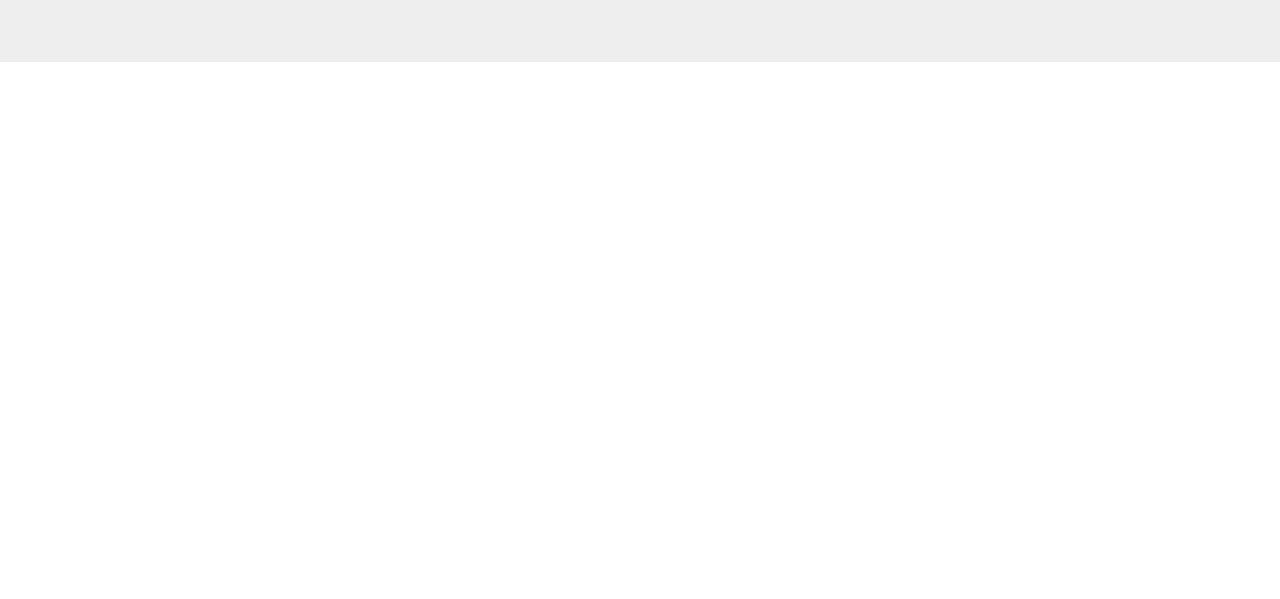
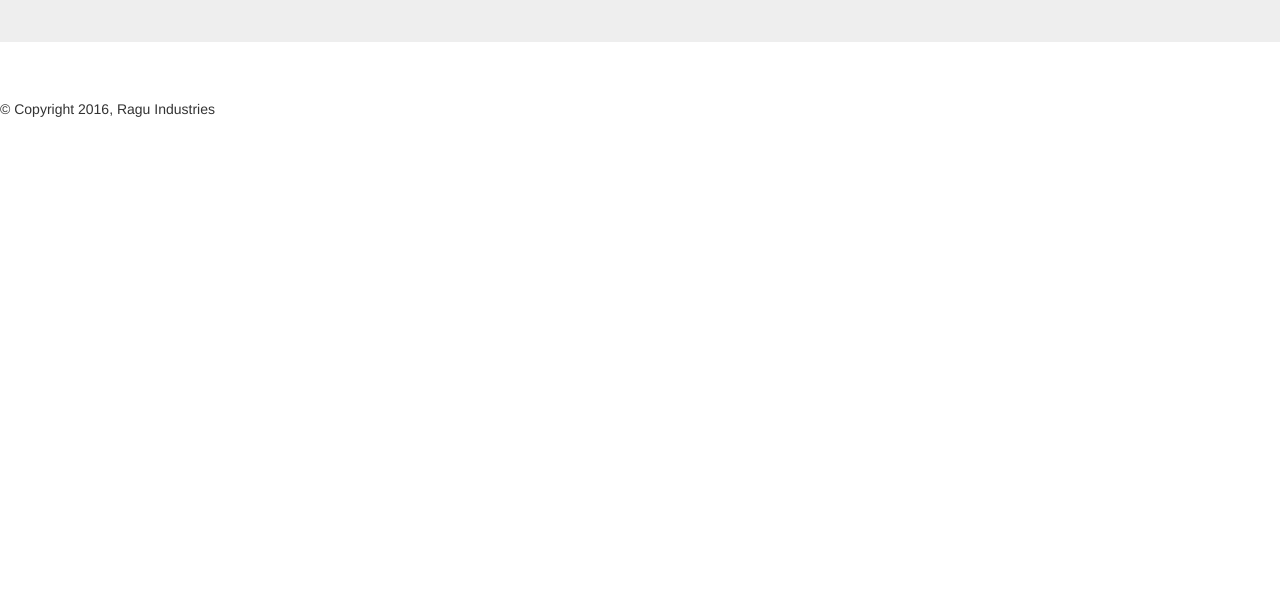
Before and after one commit to JGallegos1/Quality-Assurance-Assignment, a plain HTML site: page bug.html in a window 1280 px wide. Shown: the part 201-800 px from the top of the page. Drawn offline with nearby package versions, Linux system fonts and the light colour scheme.

Commit message:
Added copyright notice to every page

```diff
--- a/bug.html
+++ b/bug.html
@@ -64,6 +64,7 @@
     </ul>
     <div class="jumbotron">
         <h1>Famous Bugs</h1>
+    </div>
     <div class="container">
     	<h2 style="text-align: center;"></h2>
     		<p style="text-align: center;"></p>
@@ -76,5 +77,8 @@
     <script src=
     "https://maxcdn.bootstrapcdn.com/bootstrap/3.3.6/js/bootstrap.min.js">
     </script>
-</body>
+<footer>
+ <h5>&copy; Copyright 2016, Ragu Industries</h5>
+</footer>
+	</body>
 </html>
```
Also changed, not shown: index.html (+4 -1 lines), lnd.html (+5 -1 lines), overview.html (+4 -1 lines), qa.html (+5 -1 lines).
